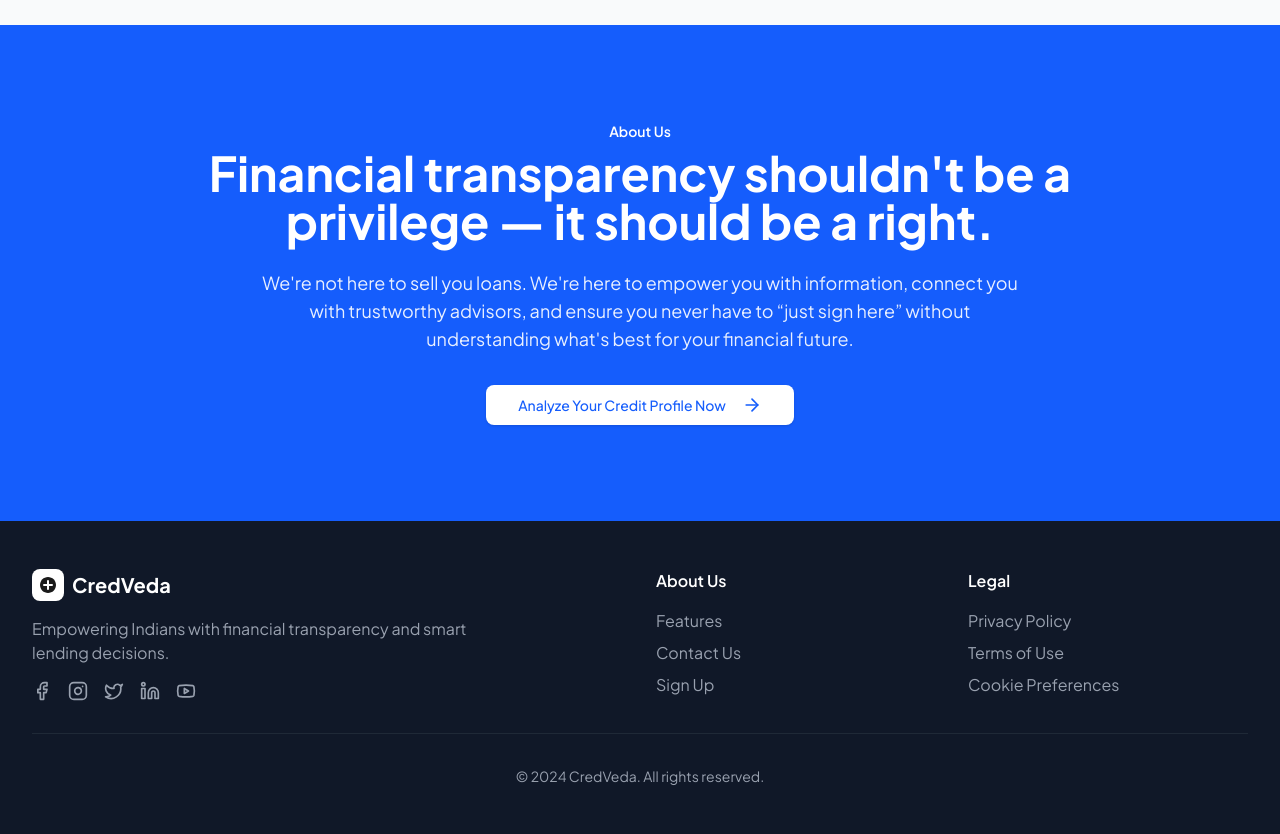
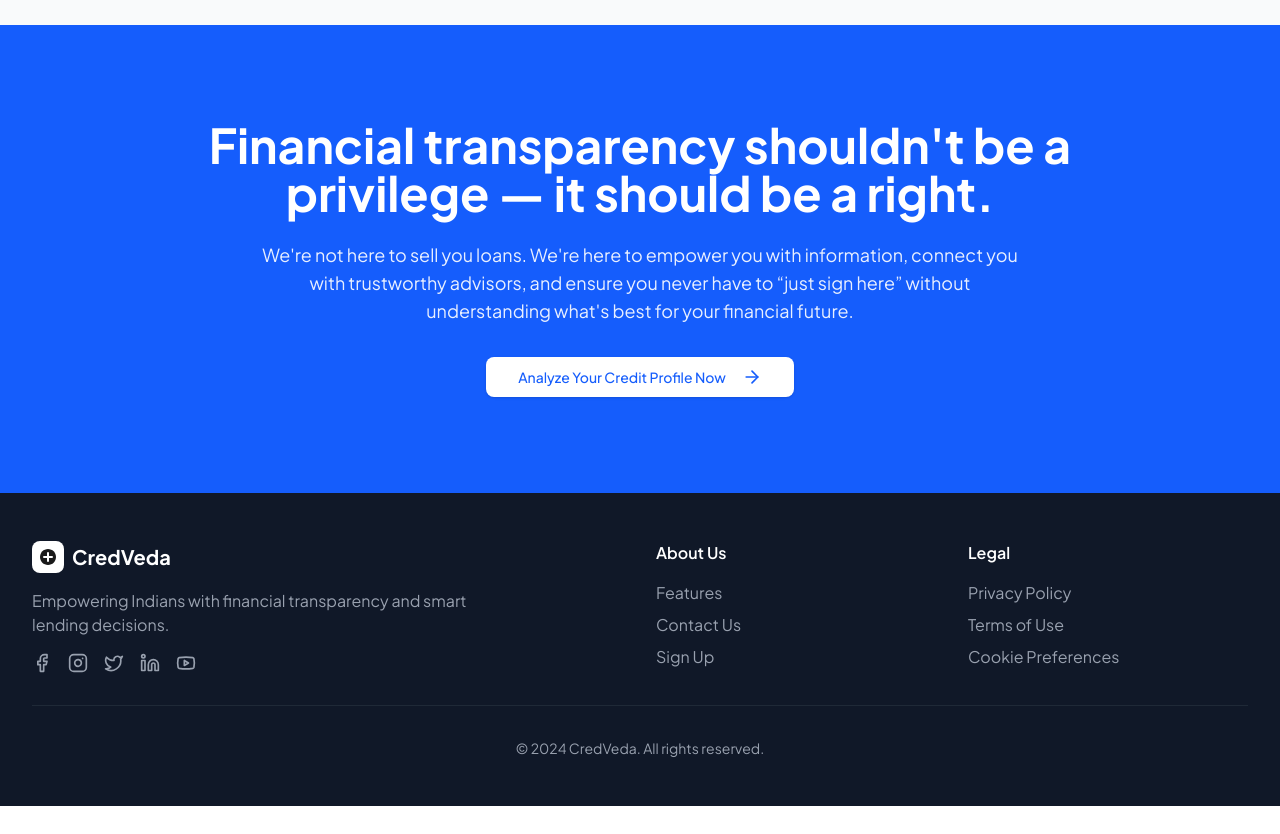
Before and after one commit to charitra13/credveda.in, a Next.js app: page / in a window 1280 px wide. Shown: the part 2480-3314 px from the top of the page. After the commit the page ends 3286 px from the top, so only its background shows below. Built offline with nearby package versions, Linux system fonts and the light colour scheme.

Commit message:
v1.4.1: Remove About Us tag from financial transparency section for cleaner design

```diff
--- a/src/app/page.tsx
+++ b/src/app/page.tsx
@@ -34,7 +34,6 @@ export default function Home() {
         </section>
         <section id="about" className="py-16 lg:py-24 bg-blue-600 relative">
           <div className="container mx-auto px-4 sm:px-6 lg:px-8 text-center">
-            <p className="text-sm font-semibold text-white mb-2">About Us</p>
             <h2 className="text-3xl md:text-4xl lg:text-5xl font-bold text-white mb-6 max-w-4xl mx-auto">
               Financial transparency shouldn&apos;t be a privilege — it should be a right.
             </h2>
```
Also changed, not shown: 1 other file (tests, documents, lock files or other folders).
